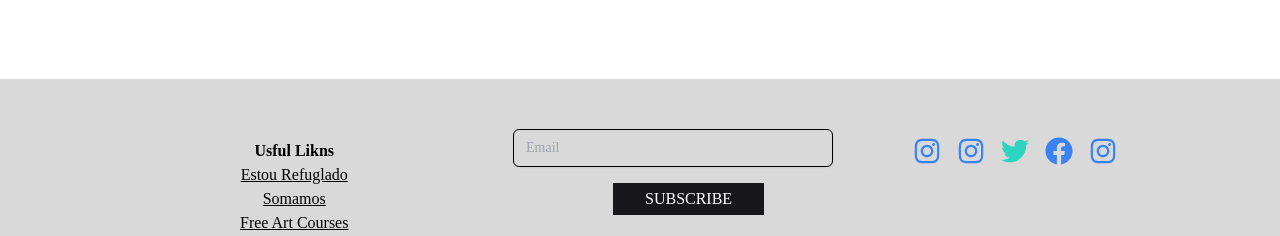
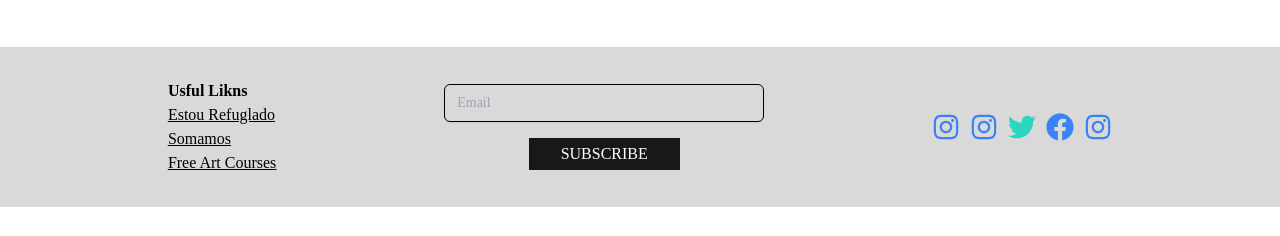
Before and after one commit to masoudashams/coresdemundo, a React (Create React App) app: page / in a window 1280 px wide. Shown: the part 2193-2429 px from the top of the page. After the commit the page ends 2400 px from the top, so only its background shows below. Built offline with nearby package versions, Linux system fonts and the light colour scheme.

Commit message:
fix events page

```diff
--- a/src/App.js
+++ b/src/App.js
@@ -21,11 +21,9 @@ function App() {
 
 
   return (
-    <div className="App">
+    <div className="">
       <Navbar setPage={setCurrentIndex} />
       {pages[currentIndex]}
-
-
       <Footer />
     </div>
   );
--- a/src/components/Footer.jsx
+++ b/src/components/Footer.jsx
@@ -1,35 +1,40 @@
 import React from 'react'
 import { FaFacebook, FaInstagram, FaTwitter } from 'react-icons/fa'
+import SizedBox from './SizedBox'
 
 function Footer() {
   return (
-   <div  className=' grid w-screen h-80 mt-20 md:h-40 justify-center  bg-slate-400   '>
+    <div className='w-screen  bg-slate-400   '>
+      <div className='container py-8 flex items-center justify-evenly mx-auto'>
 
-    <div className='  ml-60 mt-10  md:mt-[60px] absolute font-Raleway'>
-    <h3 className='font-bold' >Usful Likns</h3>
-     <span className=' underline underline-offset-1'>
-     <p>Estou Refuglado</p>
-     <p>Somamos</p>
-     <p>Free Art Courses</p>
-     </span>
-    </div>
-   <div className='space-y-4'>
-    <input type="email" placeholder="Email" name="email" className="w-60 mt-40 ml-40 md:mt-[50px] md:ml-[350px] md:w-80 px-3 py-2  border shadow-sm bg-slate-400   border-black focus:outline-none  focus:ring-black-500 block  rounded-md sm:text-sm focus:ring-1"  />
-      <button  className=' grid mt-40 ml-44  md:mt-[45px] md:ml-[450px]  bg-zinc-900 text-white text-center px-8 py-1 justify-center'>SUBSCRIBE</button>
+        <div className=' font-Raleway'>
+          <h3 className='font-bold' >Usful Likns</h3>
+          <span className=' underline underline-offset-1'>
+            <a className='block' href="#">Estou Refuglado</a>
+            <a className='block' href="#">Somamos</a>
+            <a className='block' href="#">Free Art Courses</a>
+          </span>
+        </div>
+
+        <div className='text-center  flex flex-col justify-center items-center  space-y-4'>
+          <input type="email" placeholder="Email" name="email" className="w-60 md:w-80 px-3 py-2  border shadow-sm bg-slate-400   border-black focus:outline-none  focus:ring-black-500 block  rounded-md sm:text-sm focus:ring-1" />
+          <button className=' bg-zinc-900 text-white text-center px-8 py-1 justify-center'>SUBSCRIBE</button>
+        </div>
+
+        <div className='flex'>
+          <FaInstagram size={28} className="icon text-blue-500" />
+          <SizedBox width={10} />
+          <FaInstagram size={28} className="icon text-blue-500" />
+          <SizedBox width={10} />
+          <FaTwitter size={28} className="icon text-teal-400" />
+          <SizedBox width={10} />
+          <FaFacebook size={28} className="icon text-blue-500" />
+          <SizedBox width={10} />
+          <FaInstagram size={28} className="icon text-blue-500" />
+        </div>
 
       </div>
-
-    <div className=' ml-48 mt-0 md:mt-[-90px] md:ml-[750px]  space-x-4 grid grid-rows grid-flow-col'>
-           <FaInstagram size={28} className="icon text-blue-500" />
-            <FaInstagram size={28} className="icon text-blue-500" />
-            <FaTwitter size={28} className="icon text-teal-400" />
-            <FaFacebook size={28} className="icon text-blue-500" />
-            <FaInstagram size={28} className="icon text-blue-500" />
-
-         </div>
-
-
-   </div>
+    </div>
   )
 }
 
--- /dev/null
+++ b/src/components/SizedBox.jsx
@@ -0,0 +1,4 @@
+function SizedBox({ height, width }) {
+  return <div style={{ height, width }}></div>;
+}
+export default SizedBox;
--- a/src/pages/About.jsx
+++ b/src/pages/About.jsx
@@ -2,14 +2,11 @@ import React from 'react'
 
 function About() {
   return (
-
     <div className='w-screen '>
-    <div className=' bg-gradient-to-t  from-zinc-900 to-gray-500 h-96 md:h-[62rem] w-full relative'>
-   <img  className='w-full h-full object-cover absolute mix-blend-overlay '    src="/images/about.png" alt="" />
-    </div>
-    <div className='  w-full'>
-   <img  className=' bg-gradient-to-r from-gray-200 to-zinc-900 '   src="/images/card5.png" alt="" />
-    </div>
+      <div className='bg-gradient-to-t about-section1   from-zinc-900 to-gray-500 h-96 md:h-[62rem] w-full relative'>
+      </div>
+      <div className='w-full'>
+      </div>
     </div>
   )
 }
--- a/src/pages/Events.jsx
+++ b/src/pages/Events.jsx
@@ -1,20 +1,16 @@
 
 import React from 'react'
-import { mycards,images } from '../constants/data'
+import { mycards, images } from '../constants/data'
 
 function Events() {
   return (
-    <div >
-       <section >
-        <div className='flex overflow-x-scroll w-screen flex-nowrap justify-center'>
-          {mycards.map((item, i) => <Card key={i} item={item} />)}
-        </div>
-      </section>
-      <section >
-        <div className='flex overflow-x-scroll w-screen flex-nowrap'>
-          {images.map((item, i) => <Card key={i} item={item} />)}
-        </div>
-      </section>
+    <div className='container mx-auto py-10'>
+      <div className='flex my-8 flex-wrap justify-between items-center'>
+        {mycards.map((item, index) => <Card key={index} item={item} />)}
+      </div>
+      <div className='flex my-8 flex-wrap justify-between items-center'>
+        {images.map((item, index) => <Card key={index} item={item} />)}
+      </div>
     </div>
   )
 }
@@ -22,8 +18,9 @@ function Events() {
 export default Events
 
 function Card({ item }) {
-  return <div className='border border-black mt-8 mx-14 min-h-fit min-w-[300px] max-w-md size={20px} '>
+  return <div className='flex flex-col h-[400px] p-4 justify-center items-center max-w-sm border border-black '>
     <img src={item.image} className="h-64" />
+
     <div className='text-left p-2'>
       <h1>{item.title}</h1>
       <p>{item.desc}</p>
--- a/src/styles/App.css
+++ b/src/styles/App.css
@@ -1,38 +1,3 @@
-.App {
-  text-align: center;
+.about-section1 {
+  background-image: url('../assets/home.png');
 }
-
-.App-logo {
-  height: 40vmin;
-  pointer-events: none;
-}
-
-@media (prefers-reduced-motion: no-preference) {
-  .App-logo {
-    animation: App-logo-spin infinite 20s linear;
-  }
-}
-
-.App-header {
-  background-color: #282c34;
-  min-height: 100vh;
-  display: flex;
-  flex-direction: column;
-  align-items: center;
-  justify-content: center;
-  font-size: calc(10px + 2vmin);
-  color: white;
-}
-
-.App-link {
-  color: #61dafb;
-}
-
-@keyframes App-logo-spin {
-  from {
-    transform: rotate(0deg);
-  }
-  to {
-    transform: rotate(360deg);
-  }
-}
```
